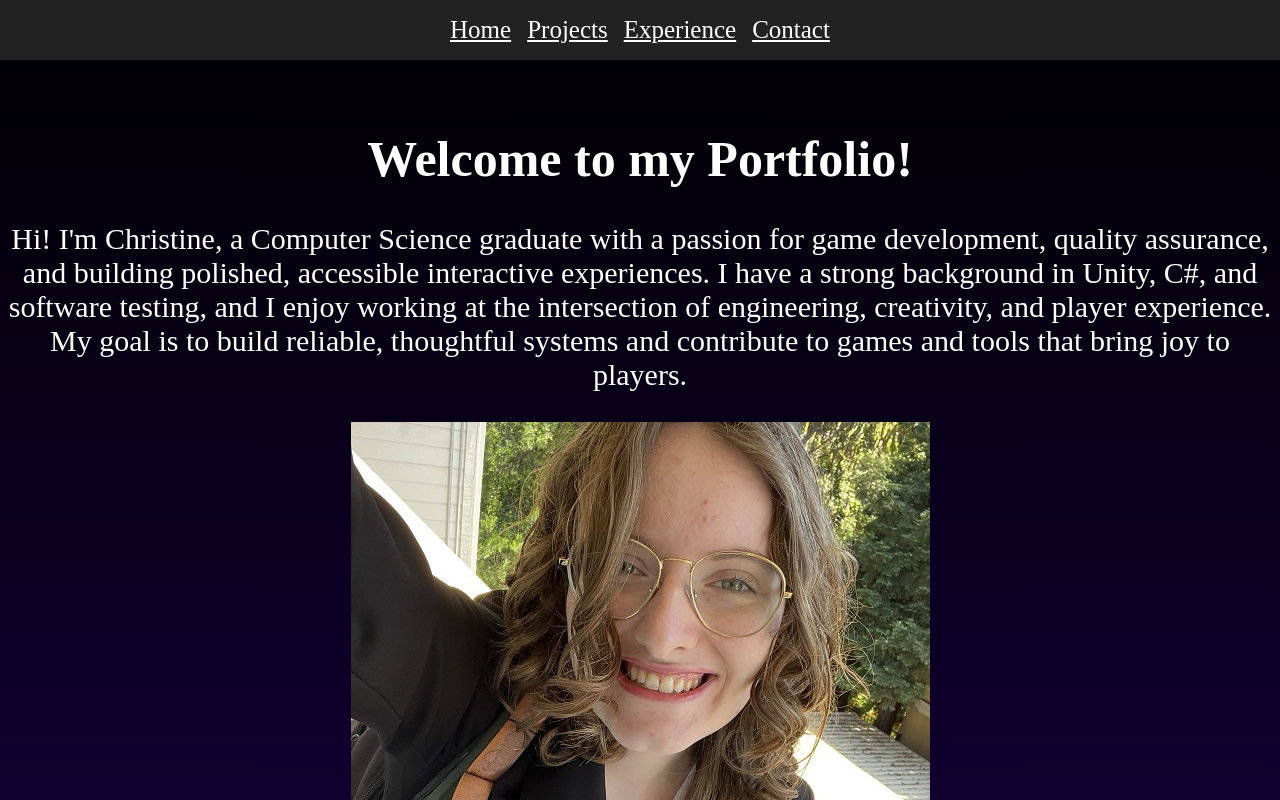
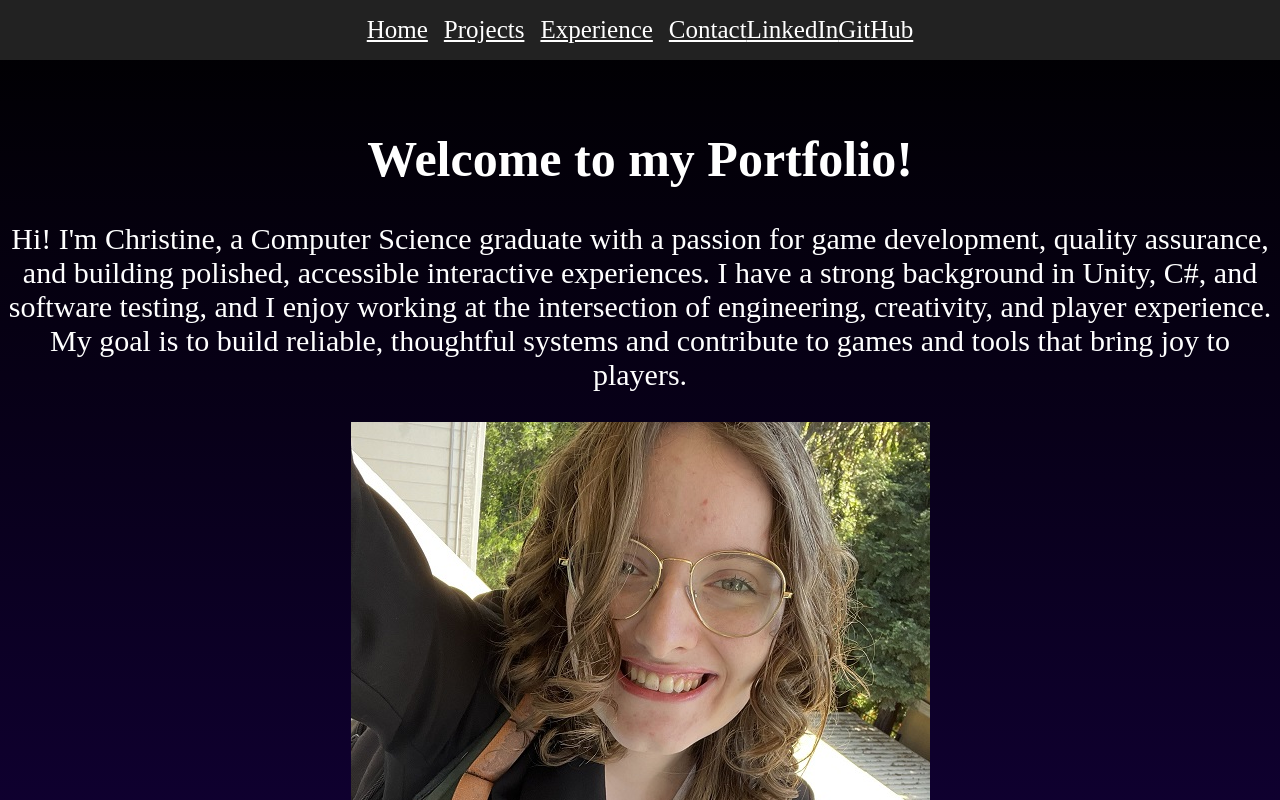
Before and after one commit to ChristineWidden/react-portfolio, a React (Vite) app: page / in a window 1280 px wide. Shown: the top 800 px of the page. Built offline with nearby package versions, Linux system fonts and the light colour scheme.

Commit message:
Updated navbar

```diff
--- a/src/components/Navbar.tsx
+++ b/src/components/Navbar.tsx
@@ -7,6 +7,8 @@ export default function Navbar() {
             <Link to="/projects" style={{ marginRight: "1rem", color: "white" }}>Projects</Link>
             <Link to="/experience" style={{ marginRight: "1rem", color: "white" }}>Experience</Link>
             <Link to="/contact" style={{ color: "white" }}>Contact</Link>
+            <Link to="https://www.linkedin.com/in/christinewidden/" style={{ color: "white" }}>LinkedIn</Link>
+            <Link to="https://github.com/ChristineWidden" style={{ color: "white" }}>GitHub</Link>
         </nav>
     );
 }
```
